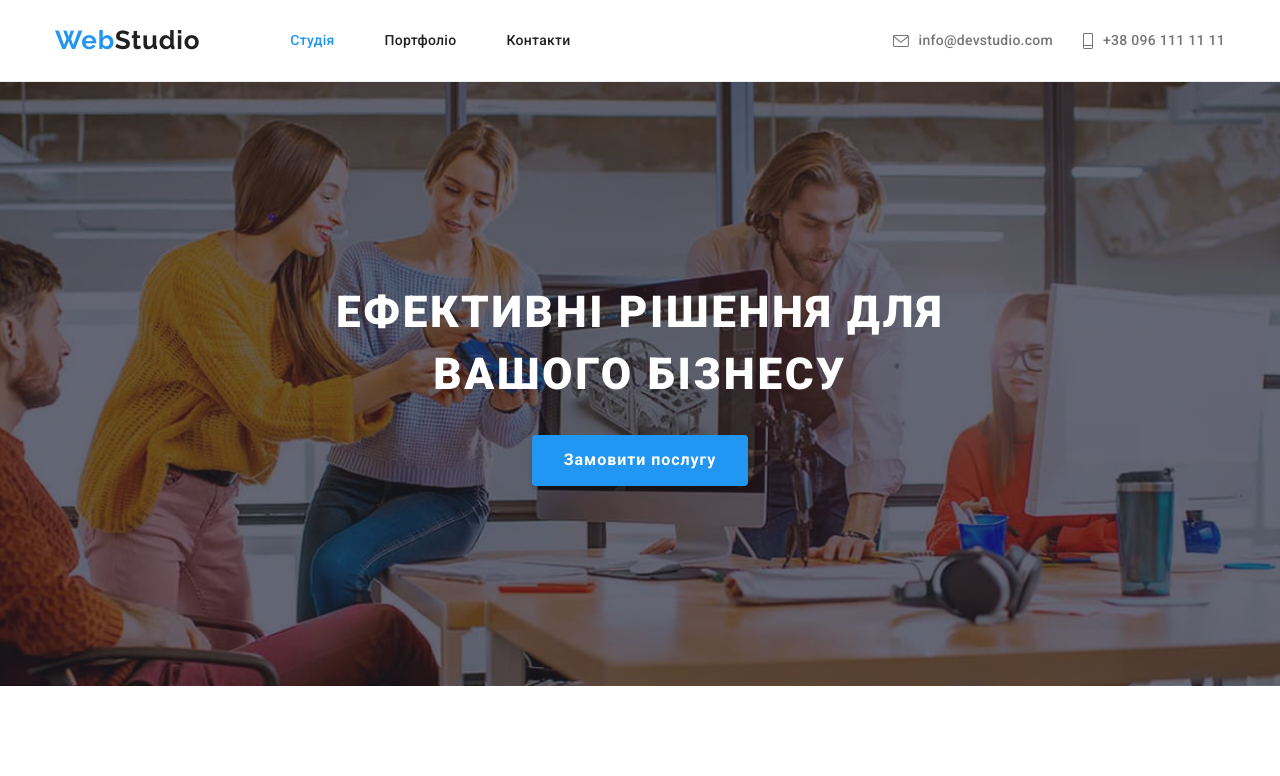
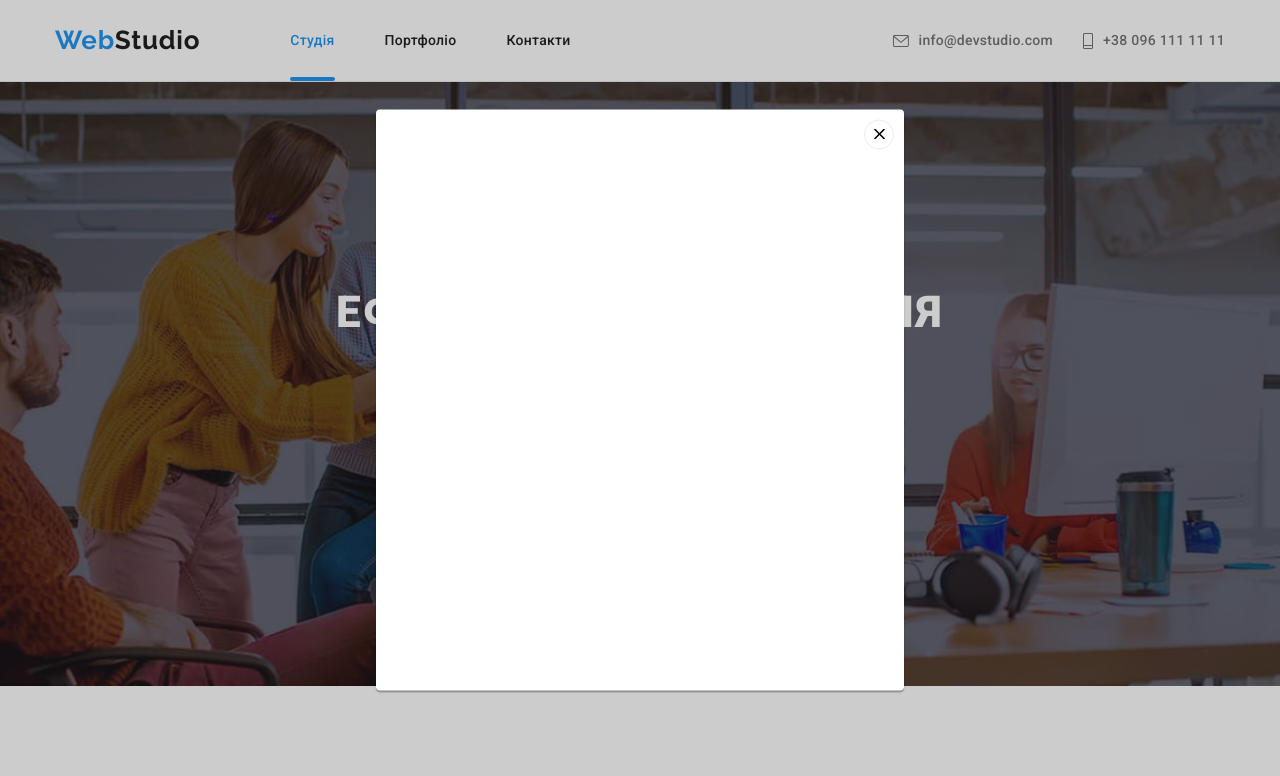
Before and after one commit to AlnRomanova/goit-markup-hw-05, a plain HTML site: page index.html in a window 1280 px wide. Both pictures are taken after a click on the button "Замовити послугу". Shown: the top 776 px of the page. Drawn offline with nearby package versions, Linux system fonts and the light colour scheme.

Commit message:
Added modal window and Positioned Elements

```diff
--- a/css/slyles.css
+++ b/css/slyles.css
@@ -110,6 +110,7 @@ body {
   margin-left: 50px;
 }
 .site-nav .link {
+  position: relative;
   display: block;
   padding: 32px 0;
   color: var(--title-text-color);
@@ -117,6 +118,37 @@ body {
   font-size: 14px;
   line-height: 1.14;
   letter-spacing: 0.02em;
+
+  transition: color 250ms cubic-bezier(0.4, 0, 0.2, 1);
+}
+
+.site-nav .link::after {
+  content: '';
+
+  position: absolute;
+  bottom: 0;
+  left: 0;
+
+  display: block;
+  width: 100%;
+  height: 4px;
+  background-color: var(--accent-color);
+  border-radius: 2px;
+  opacity: 1;
+}
+
+.site-nav .link.current::after {
+  opacity: 1;
+}
+
+.site-nav .link::after {
+  opacity: 0;
+  /* transition: color 250ms cubic-bezier(0.4, 0, 0.2, 1); */
+}
+
+.site-nav .link:hover::after,
+.site-nav .link:focus::after {
+  opacity: 1;
 }
 
 .site-nav .link:hover,
@@ -150,10 +182,14 @@ body {
   gap: 10px;
   padding: 32px 0;
   color: var(--primary-text-color);
+
+  transition: color 250ms cubic-bezier(0.4, 0, 0.2, 1);
 }
 
 .icon-contact {
   fill: currentColor;
+
+  transition: fill 250ms cubic-bezier(0.4, 0, 0.2, 1);
 }
 
 .contacts-link:hover,
@@ -195,12 +231,20 @@ body {
   font-weight: 700;
   font-size: 16px;
   line-height: 1.9;
-  box-shadow: 0px 4px 4px rgba(0, 0, 0, 0.15);
   border: none;
   letter-spacing: 0.06em;
   border-radius: 4px;
   padding: 10px 32px;
   margin-top: 30px;
+  box-shadow: 0px 4px 4px rgba(0, 0, 0, 0.15);
+  cursor: pointer;
+
+  transition: background-color 250ms cubic-bezier(0.4, 0, 0.2, 1);
+}
+
+.btn-hero:hover,
+.btn.hero:focus {
+  background-color: #188ce8;
 }
 
 /* Feature */
@@ -328,6 +372,9 @@ body {
   height: 100%;
   fill: var(--icon-color);
   border-radius: 50%;
+
+  transition: background-color 250ms cubic-bezier(0.4, 0, 0.2, 1),
+    fill 250ms cubic-bezier(0.4, 0, 0.2, 1);
 }
 
 .social-item {
@@ -349,6 +396,8 @@ body {
 
 .client-icon {
   fill: var(--icon-color);
+
+  transition: fill 250ms cubic-bezier(0.4, 0, 0.2, 1);
 }
 
 .clients-item {
@@ -360,6 +409,8 @@ body {
   margin-right: 30px;
   border: 1px solid var(--icon-color);
   border-radius: 4px;
+
+  transition: color 250ms cubic-bezier(0.4, 0, 0.2, 1);
 }
 
 .clients-item:last-child {
@@ -407,6 +458,10 @@ body {
   width: 370px;
   margin-right: 30px;
   margin-bottom: 30px;
+}
+
+.project .link {
+  transition: box-shadow 250ms cubic-bezier(0.4, 0, 0.2, 1);
 }
 
 .project .link:hover {
@@ -462,6 +517,10 @@ body {
   border-radius: 4px;
   text-align: center;
   letter-spacing: 0.03em;
+
+  transition: color 250ms cubic-bezier(0.4, 0, 0.2, 1),
+    background-color 250ms cubic-bezier(0.4, 0, 0.2, 1),
+    box-shadow 250ms cubic-bezier(0.4, 0, 0.2, 1);
 }
 
 .btn.primary.current {
@@ -521,6 +580,8 @@ body {
   line-height: 1.7;
   font-style: normal;
   letter-spacing: 0.03em;
+
+  transition: color 250ms cubic-bezier(0.4, 0, 0.2, 1);
 }
 
 .address-list .link:hover,
@@ -563,3 +624,54 @@ body {
   flex-wrap: wrap;
   gap: 10px;
 }
+
+/* Backdrop+Modal  */
+.backdrop {
+  position: fixed;
+  top: 0;
+  left: 0;
+
+  width: 100%;
+  height: 100%;
+  background-color: rgba(0, 0, 0, 0.2);
+  z-index: 10;
+
+  opacity: 1;
+  pointer-events: initial;
+  visibility: visible;
+}
+
+.backdrop.is-hidden {
+  opacity: 0;
+  pointer-events: none;
+  visibility: hidden;
+}
+
+.modal {
+  position: absolute;
+  top: 50%;
+  left: 50%;
+  transform: translate(-50%, -50%);
+
+  width: 528px;
+  height: 581px;
+
+  background-color: var(--primary-white-color);
+  box-shadow: 0px 1px 3px rgba(0, 0, 0, 0.12), 0px 1px 1px rgba(0, 0, 0, 0.14),
+    0px 2px 1px rgba(0, 0, 0, 0.2);
+  border-radius: 4px;
+}
+
+.modal-btn {
+  position: absolute;
+  top: 10px;
+  right: 10px;
+
+  width: 30px;
+  height: 30px;
+
+  cursor: pointer;
+  border-radius: 50%;
+  background-color: var(--primary-white-color);
+  border: 1px solid var(--border-color);
+}
--- a/index.html
+++ b/index.html
@@ -53,7 +53,7 @@
       <section class="section hero">
         <div class="container">
           <h1 class="title">Ефективні рішення для вашого бізнесу</h1>
-          <button type="button" class="btn-hero">Замовити послугу</button>
+          <button type="button" class="btn-hero" data-modal-open>Замовити послугу</button>
         </div>
       </section>
       <!--Особливості-->
@@ -437,5 +437,17 @@
         </div>
       </div>
     </footer>
+
+    <!--Backdrop+Modal -->
+    <div class="backdrop is-hidden" data-modal>
+      <div class="modal">
+        <button class="modal-btn" data-modal-close>
+          <svg width="11" height="11">
+            <use href="./images/icon-close.svg#icon-Vector-1">X</use>
+          </svg>
+        </button>
+      </div>
+    </div>
+    <script src="./js/modals.js"></script>
   </body>
 </html>
--- /dev/null
+++ b/js/modals.js
@@ -0,0 +1,14 @@
+(() => {
+    const refs = {
+      openModalBtn: document.querySelector("[data-modal-open]"),
+      closeModalBtn: document.querySelector("[data-modal-close]"),
+      modal: document.querySelector("[data-modal]"),
+    };
+
+    refs.openModalBtn.addEventListener("click", toggleModal);
+    refs.closeModalBtn.addEventListener("click", toggleModal);
+
+    function toggleModal() {
+      refs.modal.classList.toggle("is-hidden");
+    }
+  })();
```
Also changed, not shown: images/icon-close.svg (added).
